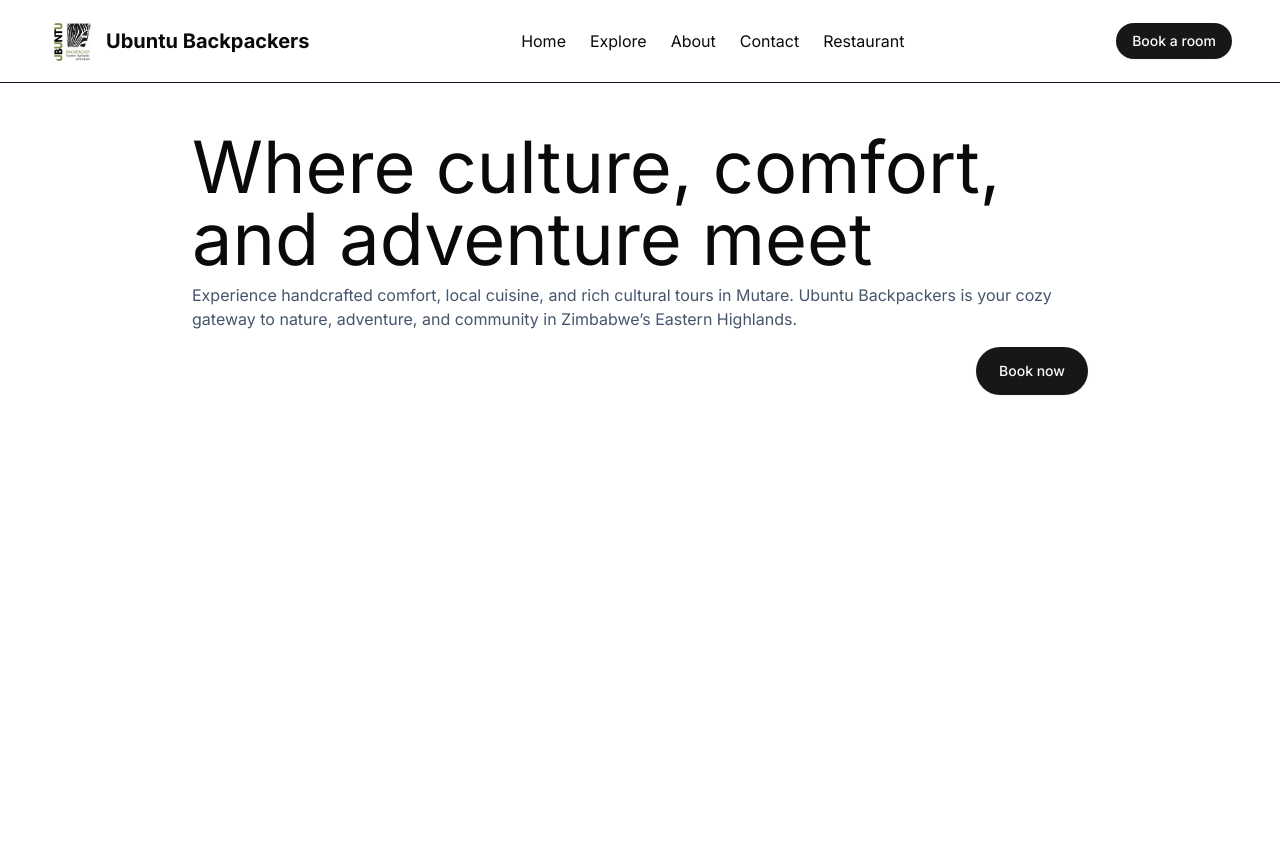
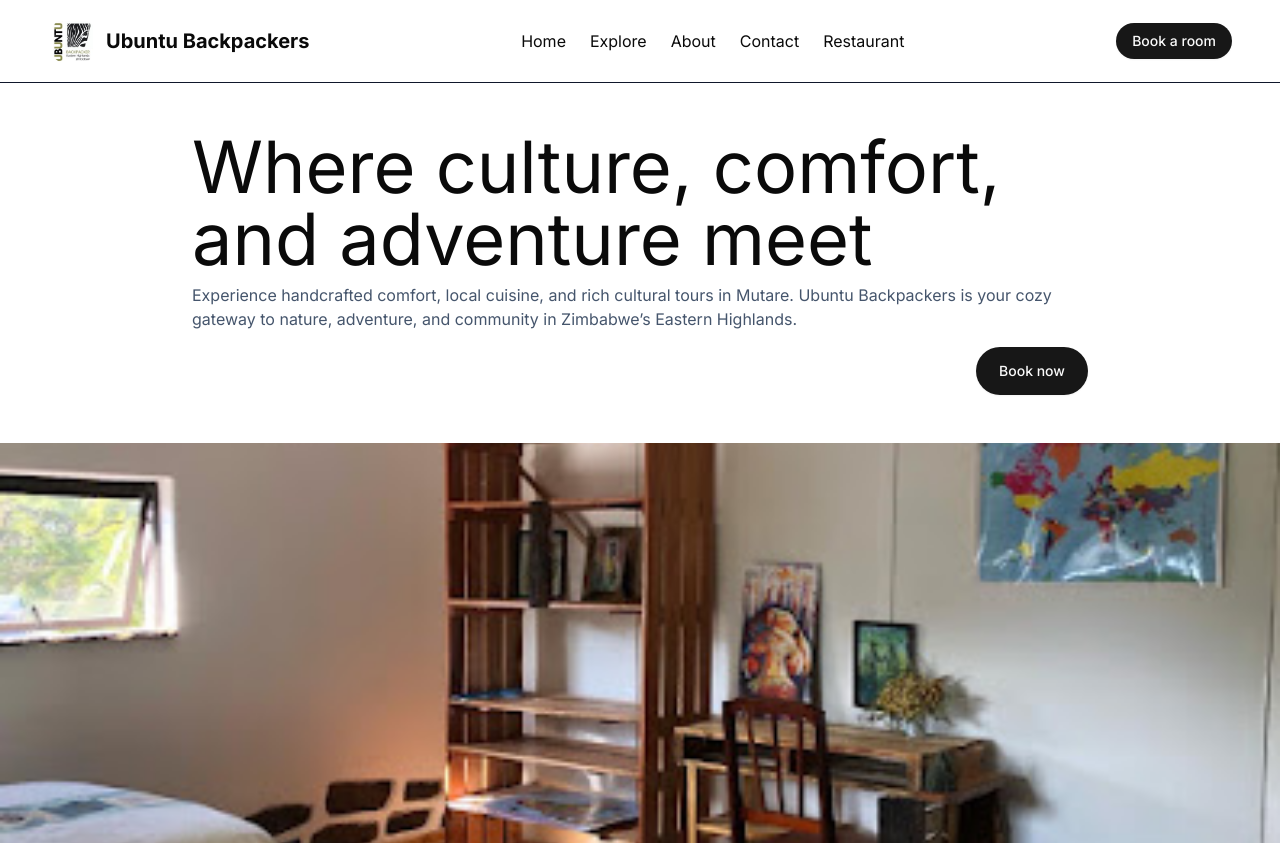
Before and after one commit to codewithkin/ubuntubackpackers, a Next.js app: page / in a window 1280 px wide. Before the commit the page ends 800 px from the top, so only its background shows below. Built offline with nearby package versions, Linux system fonts and the light colour scheme.

Commit message:
Add RoomImage component to showcase room visuals on the homepage

```diff
--- a/src/app/page.tsx
+++ b/src/app/page.tsx
@@ -1,9 +1,11 @@
 import Header from "@/components/home/Header";
+import RoomImage from "@/components/home/RoomImage";
 
 export default function Home() {
   return (
     <main>
       <Header />
+      <RoomImage />
     </main>
   );
 }
--- /dev/null
+++ b/src/components/home/RoomImage.tsx
@@ -0,0 +1,14 @@
+import React from "react";
+
+function RoomImage() {
+  return (
+    <section
+      style={{
+        backgroundImage: 'url("/images/showcases/room1.png")',
+      }}
+      className="bg-cover bg-no-repeat bg-center h-100 w-full"
+    ></section>
+  );
+}
+
+export default RoomImage;
```
Also changed, not shown: public/images/showcases/room1.png (added).
